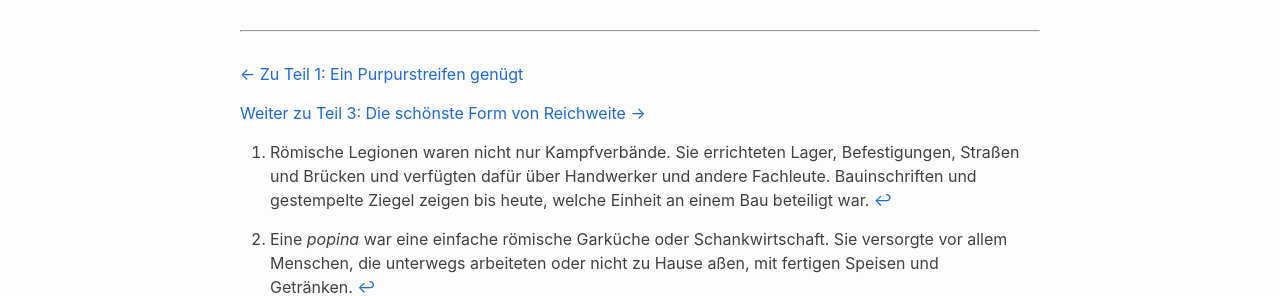
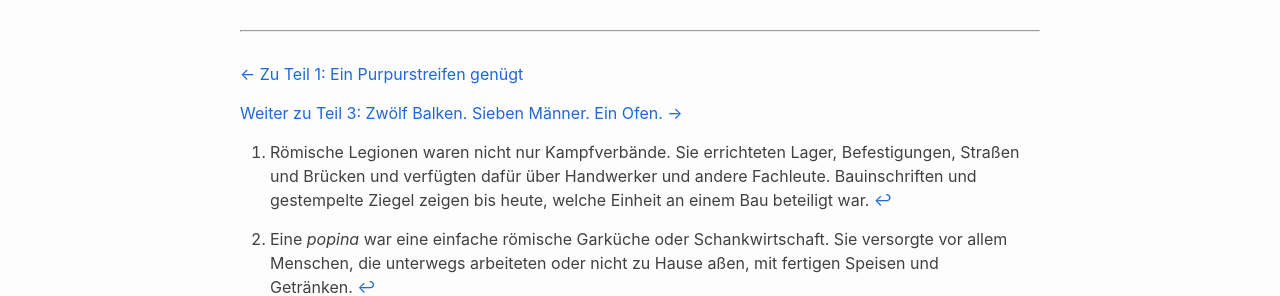
Before and after one commit to cgars/faulmann, a Jekyll site: the page built from _posts/2026-08-22-xanten-teil-2.md, in a window 1280 px wide and 900 px high, scrolled down 21272 px. Shown: the part 157-453 px from the top of the window. Built offline with Jekyll 4.4.1, drawn with Linux system fonts in a browser that asks for light colours.

Commit message:
Titel im Link zu Xanten Teil 3 aktualisieren

```diff
--- a/_posts/2026-08-22-xanten-teil-2.md
+++ b/_posts/2026-08-22-xanten-teil-2.md
@@ -826,7 +826,7 @@
 
 [← Zu Teil 1: Ein Purpurstreifen genügt]({{ '/xanten/teil-1/' | relative_url }})
 
-[Weiter zu Teil 3: Die schönste Form von Reichweite →]({{ '/xanten/teil-3/' | relative_url }})
+[Weiter zu Teil 3: Zwölf Balken. Sieben Männer. Ein Ofen. →]({{ '/xanten/teil-3/' | relative_url }})
 
 
 [^baderaeume]: Der Badetrakt der Xantener Herberge bestand aus einem Kaltbadebereich (*frigidarium*) und einem beheizten Warmbadebereich, der wahrscheinlich in *tepidarium* und *caldarium* gegliedert war. Seitlich lagen der Umkleideraum (*apodyterium*) und das Kaltwasserbecken. Die heutige Rekonstruktion zeigt eine mögliche Nutzung der archäologisch nachgewiesenen Räume; nicht jede Einzelheit ihrer Ausstattung ist sicher.
```
